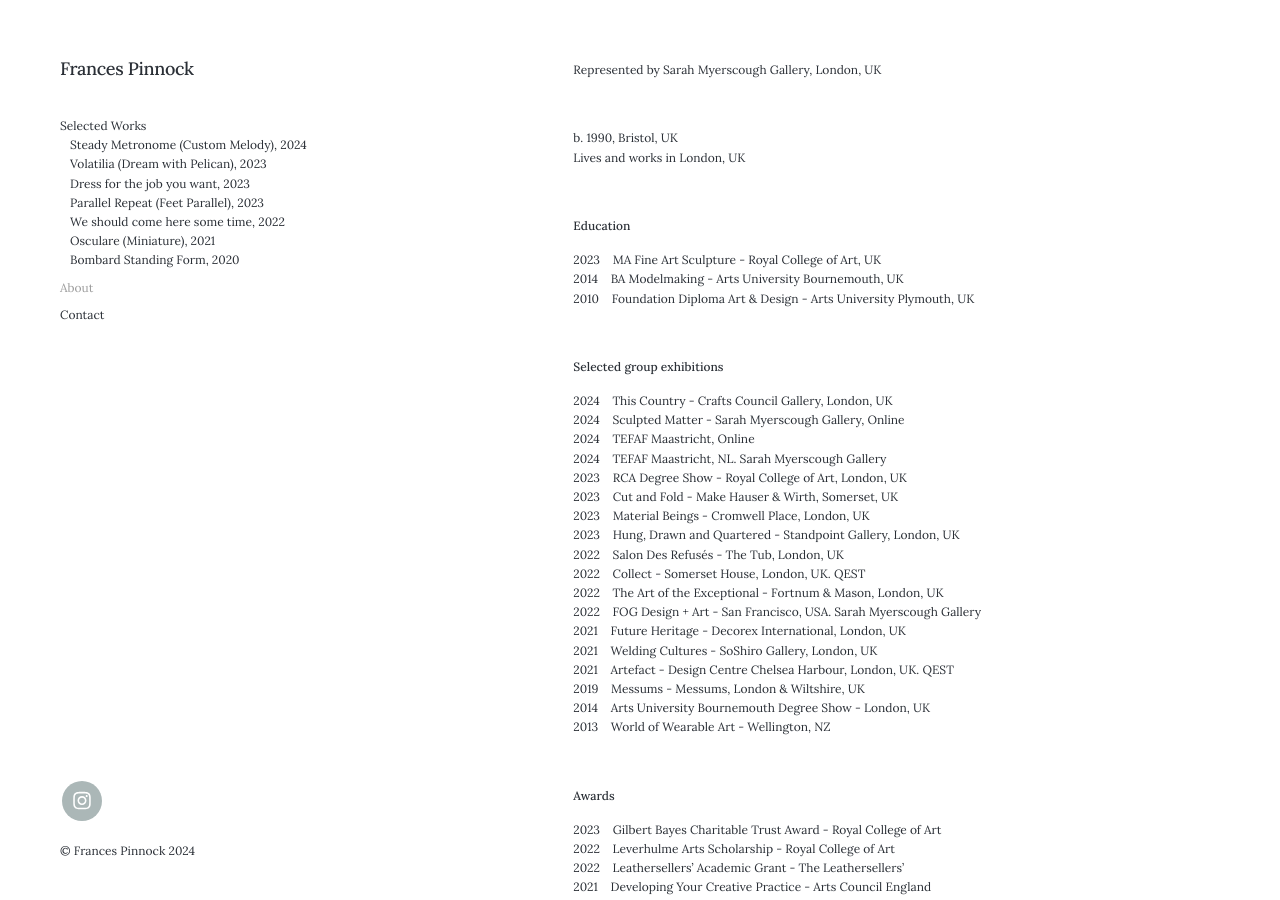
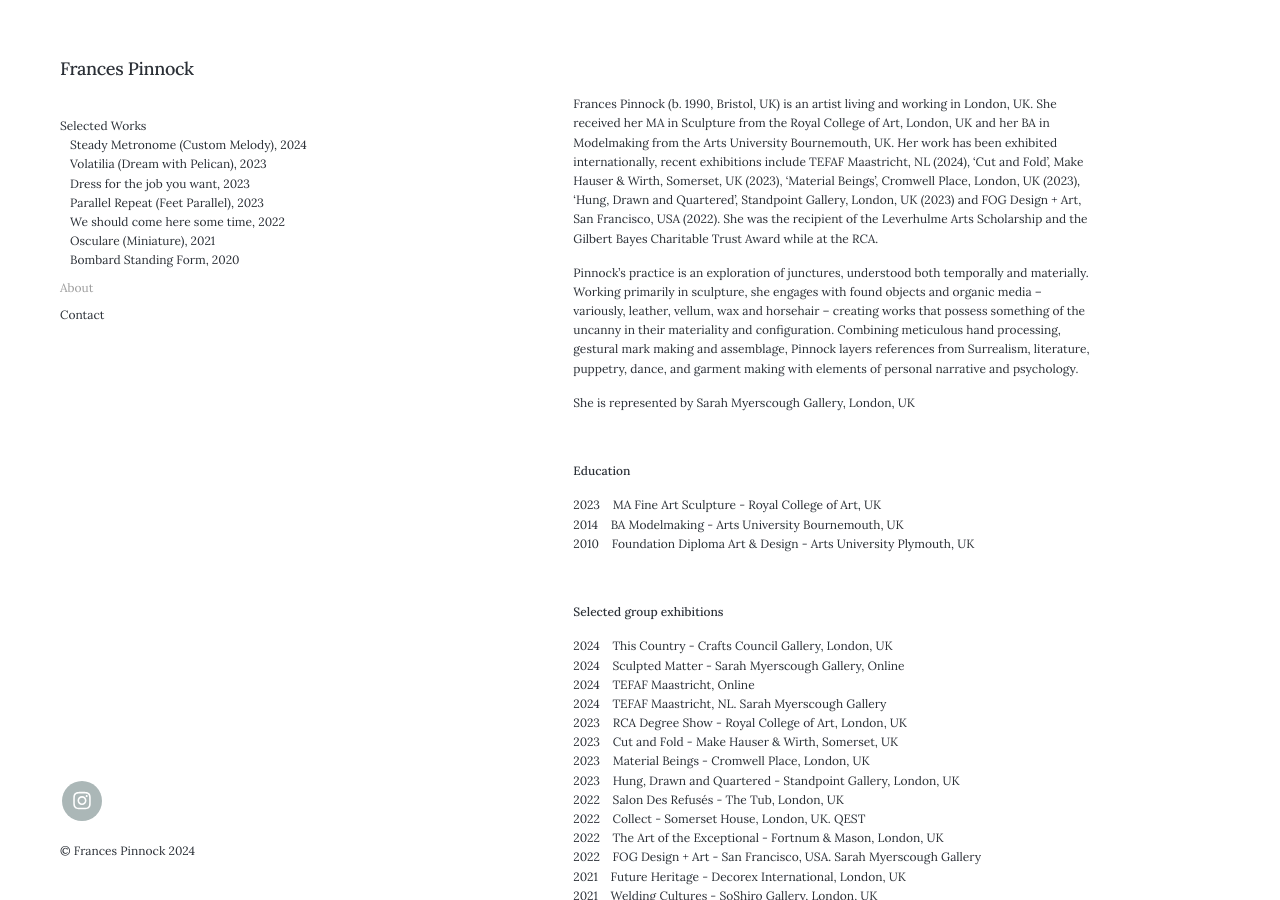
Before and after one commit to francespinnock/francespinnock.github.io, a Jekyll site: the page built from _pages/about.md, in a window 1280 px wide and 900 px high. Built offline with Jekyll 4.4.1, drawn with Linux system fonts in a browser that asks for light colours; nearby versions of some CDN libraries.

Commit message:
Update about.md

```diff
--- a/_pages/about.md
+++ b/_pages/about.md
@@ -4,14 +4,16 @@ subtitle:
 description: About Frances Pinnock
 ---
 
-
-Represented by Sarah Myerscough Gallery, London, UK
-
 <br />
 
 
-b. 1990, Bristol, UK
-Lives and works in London, UK
+Frances Pinnock (b. 1990, Bristol, UK) is an artist living and working in London, UK. She received her MA in Sculpture from the Royal College of Art, London, UK and her BA in Modelmaking from the Arts University Bournemouth, UK. Her work has been exhibited internationally, recent exhibitions include TEFAF Maastricht, NL (2024), ‘Cut and Fold’, Make Hauser & Wirth, Somerset, UK (2023), ‘Material Beings’, Cromwell Place, London, UK (2023), ‘Hung, Drawn and Quartered’, Standpoint Gallery, London, UK (2023) and FOG Design + Art, San Francisco, USA (2022). She was the recipient of the Leverhulme Arts Scholarship and the Gilbert Bayes Charitable Trust Award while at the RCA.
+
+Pinnock's practice is an exploration of junctures, understood both temporally and materially. Working primarily in sculpture, she engages with found objects and organic media – variously, leather, vellum, wax and horsehair – creating works that possess something of the uncanny in their materiality and configuration. Combining meticulous hand processing, gestural mark making and assemblage, Pinnock layers references from Surrealism, literature, puppetry, dance, and garment making with elements of personal narrative and psychology.
+
+
+She is represented by Sarah Myerscough Gallery, London, UK
+
 
 <br />
 
```
